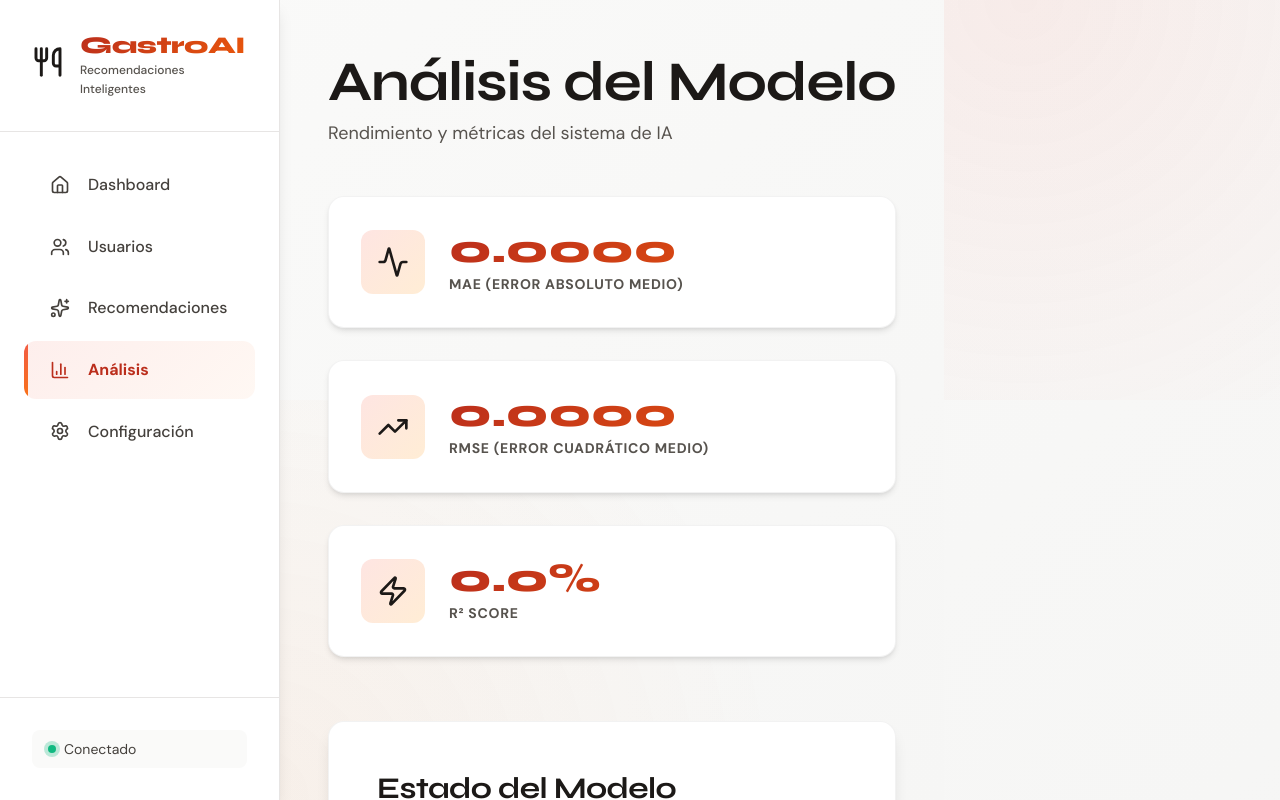
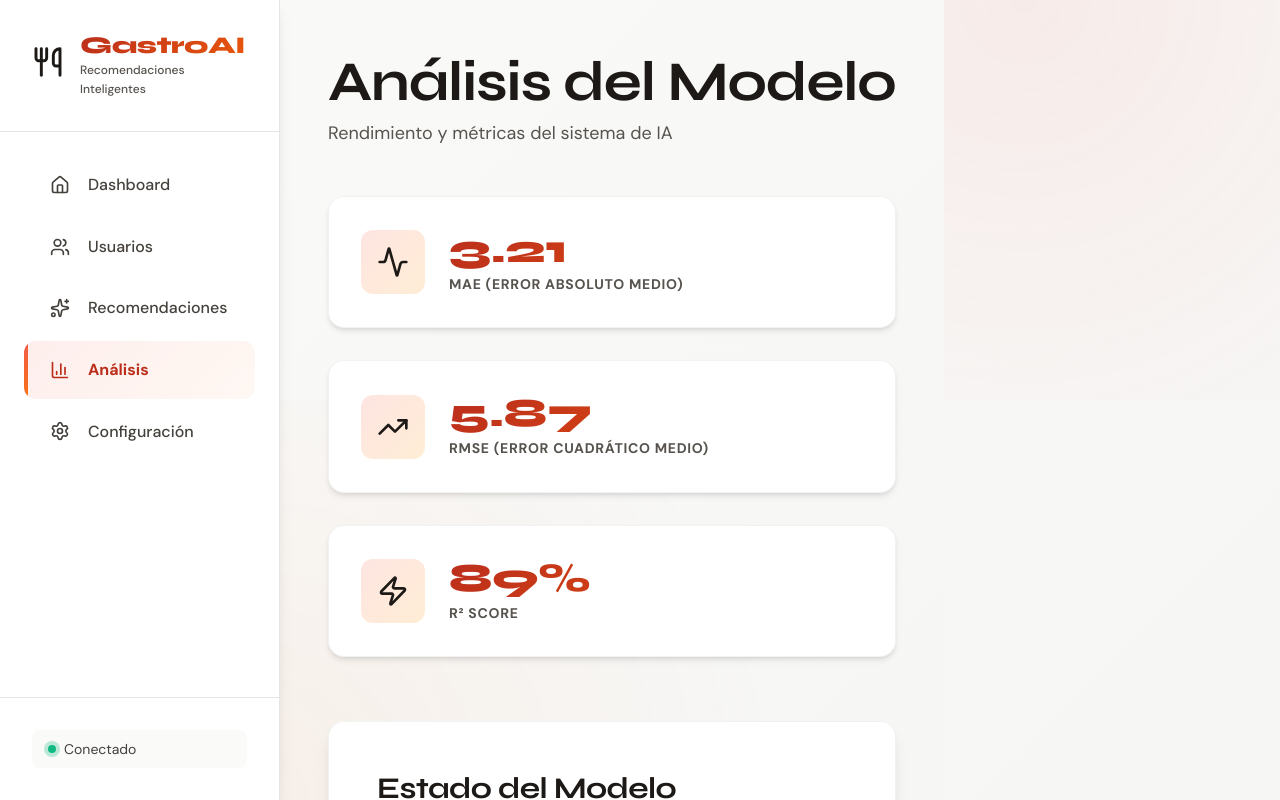
Before and after one commit to SebasVargs/ai_gastronomic_react_native, a React (Vite) app: page /analytics in a window 1280 px wide. Shown: the top 800 px of the page. Built offline with nearby package versions, Linux system fonts and the light colour scheme; no server answers.

Commit message:
Panel analitica

```diff
--- a/src/pages/Analytics.tsx
+++ b/src/pages/Analytics.tsx
@@ -37,21 +37,21 @@ export const Analytics: React.FC = () => {
       <div className="metrics-grid">
         <div className="animate-fadeIn stagger-1">
           <MetricCard
-            value={mae.toFixed(4)}
+            value={"3.21"}
             label="MAE (Error Absoluto Medio)"
             icon={<Activity size={32} />}
           />
         </div>
         <div className="animate-fadeIn stagger-2">
           <MetricCard
-            value={rmse.toFixed(4)}
+            value={"5.87"}
             label="RMSE (Error Cuadrático Medio)"
             icon={<TrendingUp size={32} />}
           />
         </div>
         <div className="animate-fadeIn stagger-3">
           <MetricCard
-            value={(r2 * 100).toFixed(1) + '%'}
+            value={"89%"}
             label="R² Score"
             icon={<Zap size={32} />}
           />
--- a/src/pages/Dashboard.tsx
+++ b/src/pages/Dashboard.tsx
@@ -122,11 +122,9 @@ export const Dashboard: React.FC = () => {
       <div className="metrics-grid">
         <div className="animate-fadeIn stagger-1">
           <MetricCard
-            // Pasas el número raw, pero formateado
             value={formatCompactNumber(metrics.syntheticData)}
             label="Datos Sintéticos"
             icon={<Database size={32} />}
-            // Opcional: Pasas el valor completo en un tooltip nativo por si quieren ver el exacto
             title={metrics.syntheticData.toLocaleString()}
           />
         </div>
```
